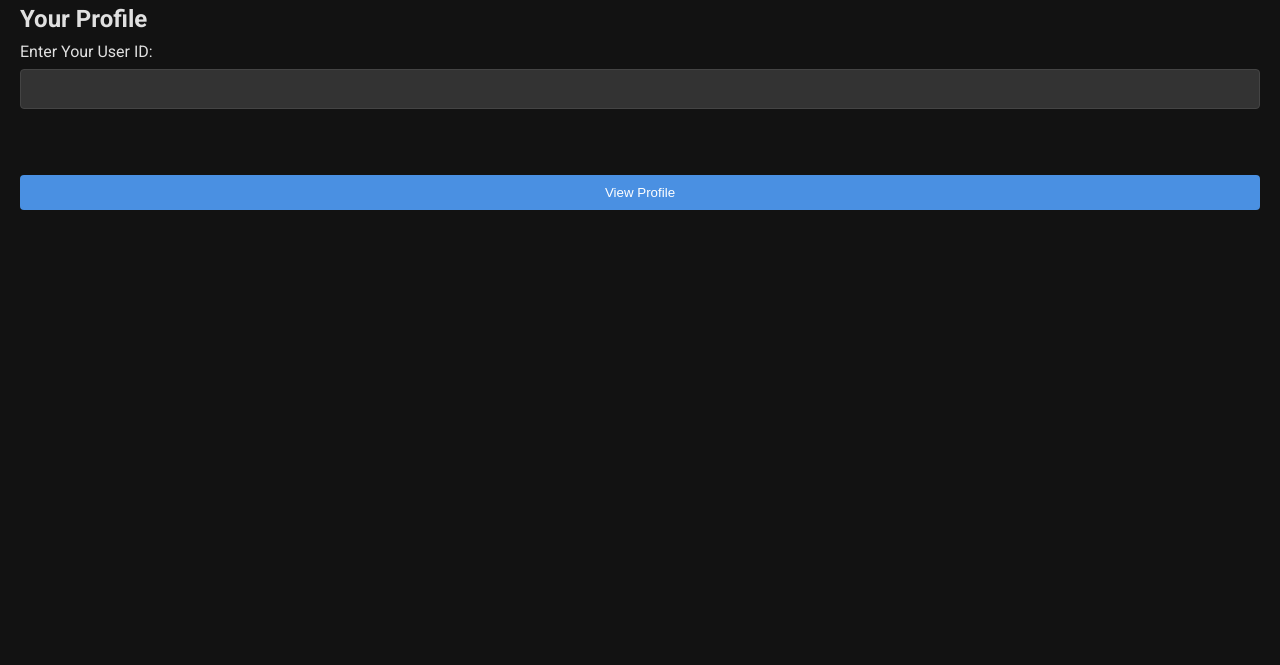
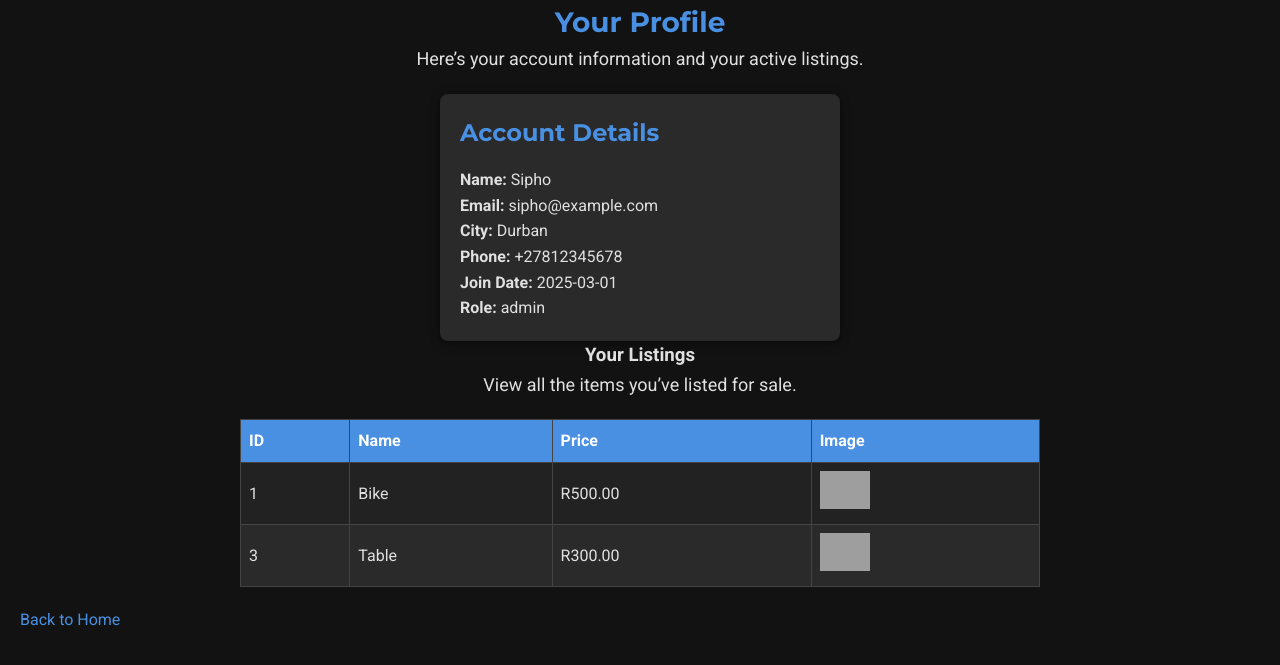
Before and after one commit to Topsy123Turvey/TurveyTrade, a PHP site: page /profile.php in a window 1280 px wide. Shown: the part 91-756 px from the top of the page. Run offline with PHP 8.4, Linux system fonts and the light colour scheme; a user stored in the database is signed in; data comes from the database, SQL or seed files in the repository; data that the repository does not hold is empty; some libraries are stand-ins or nearby versions; grey boxes are pictures that could not be loaded.

Commit message:
Updated profile.php with user details and styled listings

```diff
--- a/profile.php
+++ b/profile.php
@@ -1,52 +1,66 @@
-
 <?php
-
-
+if (session_status() === PHP_SESSION_NONE) {
     session_start();
+}
 if (!isset($_SESSION['user_id'])) {
     header("Location: index.php");
     exit();
 }
 include 'db_connect.php';
-
-
-     // Enable error logging
-     ini_set('display_errors', 1);
-     ini_set('display_startup_errors', 1);
-     error_reporting(E_ALL);
-     file_put_contents('php_errors.log', '');
-     ini_set('log_errors', 1);
-     ini_set('error_log', 'php_errors.log');
-
-     require 'db_connect.php';
-     $user = null;
-     if (isset($_GET['user_id'])) {
-         $user_id = mysqli_real_escape_string($conn, $_GET['user_id']);
-         $sql = "SELECT name, city, email FROM users WHERE id = '$user_id'";
+?>
+<!DOCTYPE html>
+<html lang="en">
+<head>
+    <meta charset="UTF-8">
+    <meta name="viewport" content="width=device-width, initial-scale=1.0">
+    <title>My Profile - TurveyTrade</title>
+    <link rel="stylesheet" href="styles.css">
+</head>
+<body>
+    <?php include 'header.php'; ?>
+    <main>
+        <div class="welcome-message">
+            <h2>Your Profile</h2>
+            <p>Here’s your account information and your active listings.</p>
+        </div>
+        <?php
+        $user_id = $_SESSION['user_id'];
+        $sql = "SELECT name, email, city, phone, join_date, role FROM users WHERE id = '$user_id'";
+        $result = mysqli_query($conn, $sql);
+        if ($user = mysqli_fetch_assoc($result)) {
+            echo "<div class='form-container'>";
+            echo "<h3>Account Details</h3>";
+            echo "<p><strong>Name:</strong> " . htmlspecialchars($user['name']) . "</p>";
+            echo "<p><strong>Email:</strong> " . htmlspecialchars($user['email']) . "</p>";
+            echo "<p><strong>City:</strong> " . htmlspecialchars($user['city']) . "</p>";
+            echo "<p><strong>Phone:</strong> " . htmlspecialchars($user['phone']) . "</p>";
+            echo "<p><strong>Join Date:</strong> " . htmlspecialchars($user['join_date']) . "</p>";
+            echo "<p><strong>Role:</strong> " . htmlspecialchars($user['role']) . "</p>";
+            echo "</div>";
+        }
+        ?>
+        <div class="welcome-message">
+            <h3>Your Listings</h3>
+            <p>View all the items you’ve listed for sale.</p>
+        </div>
+        <?php
+        $sql = "SELECT id, name, price, image FROM products WHERE user_id = '$user_id'";
         $result = mysqli_query($conn, $sql);
         if ($result && mysqli_num_rows($result) > 0) {
-             $user = mysqli_fetch_assoc($result);
+            echo "<table><tr><th>ID</th><th>Name</th><th>Price</th><th>Image</th></tr>";
+            while ($row = mysqli_fetch_assoc($result)) {
+                echo "<tr>";
+                echo "<td>{$row['id']}</td><td>" . htmlspecialchars($row['name']) . "</td><td>R{$row['price']}</td>";
+                echo "<td><img src='" . htmlspecialchars($row['image']) . "' alt='Product Image' width='50'></td>";
+                echo "</tr>";
             }
-         mysqli_free_result($result);
+            echo "</table>";
+        } else {
+            echo "<p>You haven’t listed any items yet.</p>";
+        }
         mysqli_close($conn);
-     }
         ?>
-     <?php include 'header.php'; ?>
-     <main>
-         <h2>Your Profile</h2>
-         <form action="profile.php" method="GET">
-             <label for="user_id">Enter Your User ID:</label>
-             <input type="number" id="user_id" name="user_id" required><br><br>
-             <input type="submit" value="View Profile">
-         </form>
-         <?php if ($user): ?>
-             <h3>Profile Details</h3>
-             <p>Name: <?php echo htmlspecialchars($user['name']); ?></p>
-             <p>City: <?php echo htmlspecialchars($user['city']); ?></p>
-             <p>Email: <?php echo htmlspecialchars($user['email']); ?></p>
-         <?php elseif (isset($_GET['user_id'])): ?>
-             <p>No user found.</p>
-         <?php endif; ?>
+        <p><a href="index.php">Back to Home</a></p>
     </main>
 </body>
 </html>
```
Lines whose indentation alone changed are shown as unchanged.
